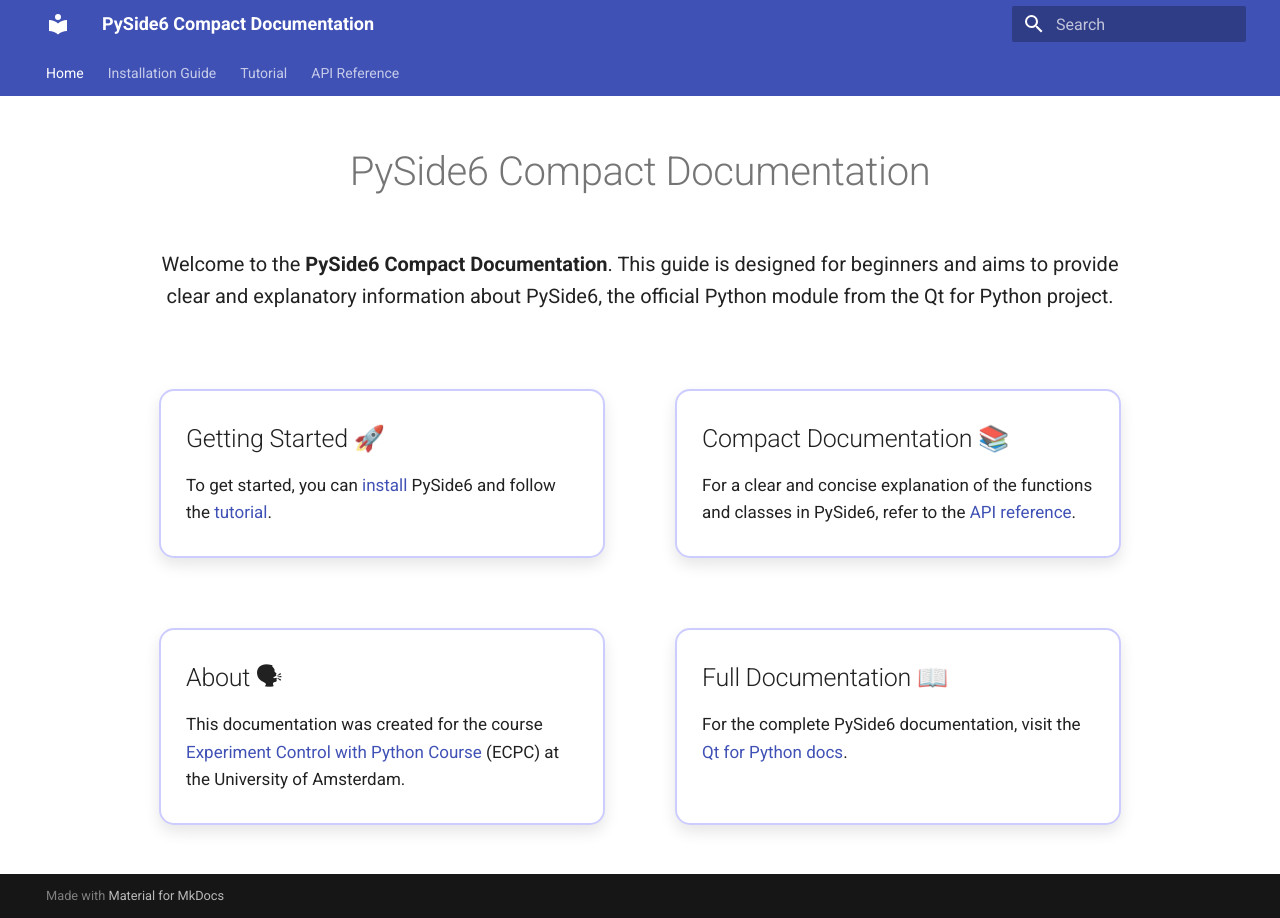
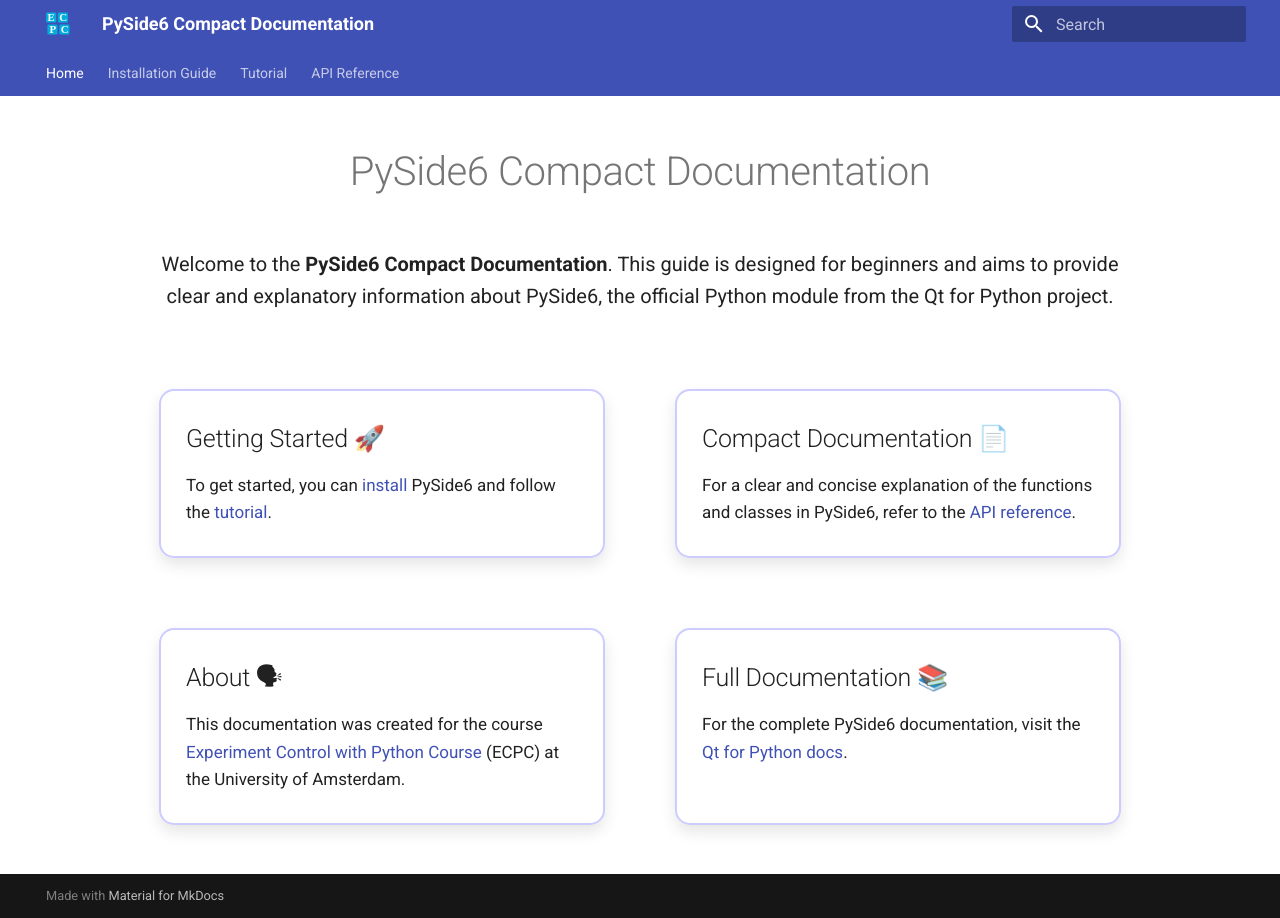
Before and after one commit to NatuurkundePracticumAmsterdam/PySide6-compact-documentation, an MkDocs documentation site: the page built from docs/index.md, in a window 1280 px wide. Built offline with MkDocs 1.6.1 and Material for MkDocs 9.7.7, drawn with Linux system fonts in a browser that asks for light colours; some of the changed lines change nothing that is shown.

Commit message:
added site logo

```diff
--- a/docs/index.md
+++ b/docs/index.md
@@ -61,7 +61,7 @@
     <p class="font-item">To get started, you can <a href="Installation_Guide">install </a> PySide6 and follow the <a href="Tutorial">tutorial</a>.</p>
   </div>
   <div class="column">
-    <h2>Compact Documentation &#128218;</h2>
+    <h2>Compact Documentation 📄</h2>
     <p class="font-item">For a clear and concise explanation of the functions and classes in PySide6, refer to the <a href="QtWidgets">API reference</a>.</p>
   </div>
   <div class="column">
@@ -69,7 +69,7 @@
     <p class="font-item"> This documentation was created for the course <a href="https://natuurkundepracticumamsterdam.github.io/ecpc/">Experiment Control with Python Course</a> (ECPC) at the University of Amsterdam. </p>
   </div>
   <div class="column">
-    <h2>Full Documentation &#128214;</h2>
+    <h2>Full Documentation &#128218;</h2>
     <p class="font-item">For the complete PySide6 documentation, visit the <a href="https://doc.qt.io/qtforpython-6/index.html">Qt for Python docs</a>.</p>
   </div>
 </div>
--- a/mkdocs.yml
+++ b/mkdocs.yml
@@ -2,6 +2,7 @@
 
 theme:
   name: material
+  logo: logo.svg
   favicon: favicon.ico
   features:
     - content.code.copy
```
Also changed, not shown: docs/favicon.ico (deleted), docs/logo.svg (added).
